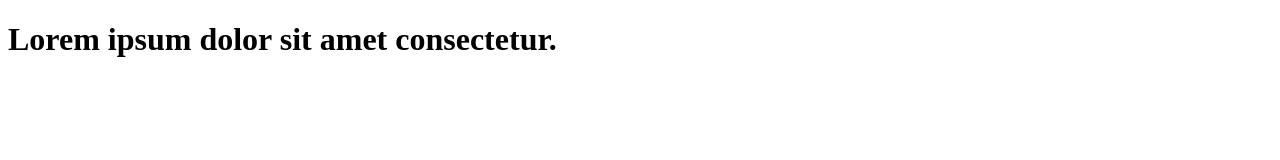
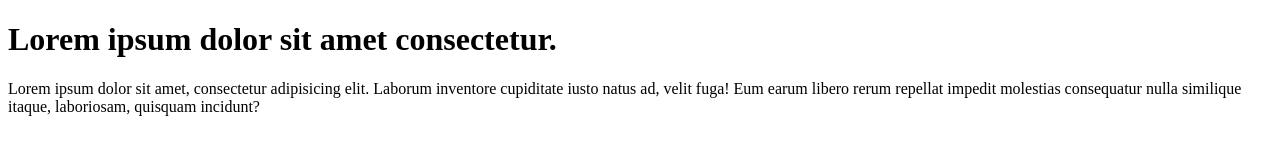
Before and after one commit to acerock6/learn-git, a plain HTML site: page index.html in a window 1280 px wide. Drawn offline with Linux system fonts and the light colour scheme.

Commit message:
add paragraph to code

```diff
--- a/index.html
+++ b/index.html
@@ -7,5 +7,6 @@
 </head>
 <body>
     <h1>Lorem ipsum dolor sit amet consectetur.</h1>
+    <p>Lorem ipsum dolor sit amet, consectetur adipisicing elit. Laborum inventore cupiditate iusto natus ad, velit fuga! Eum earum libero rerum repellat impedit molestias consequatur nulla similique itaque, laboriosam, quisquam incidunt?</p>
 </body>
 </html>
```
